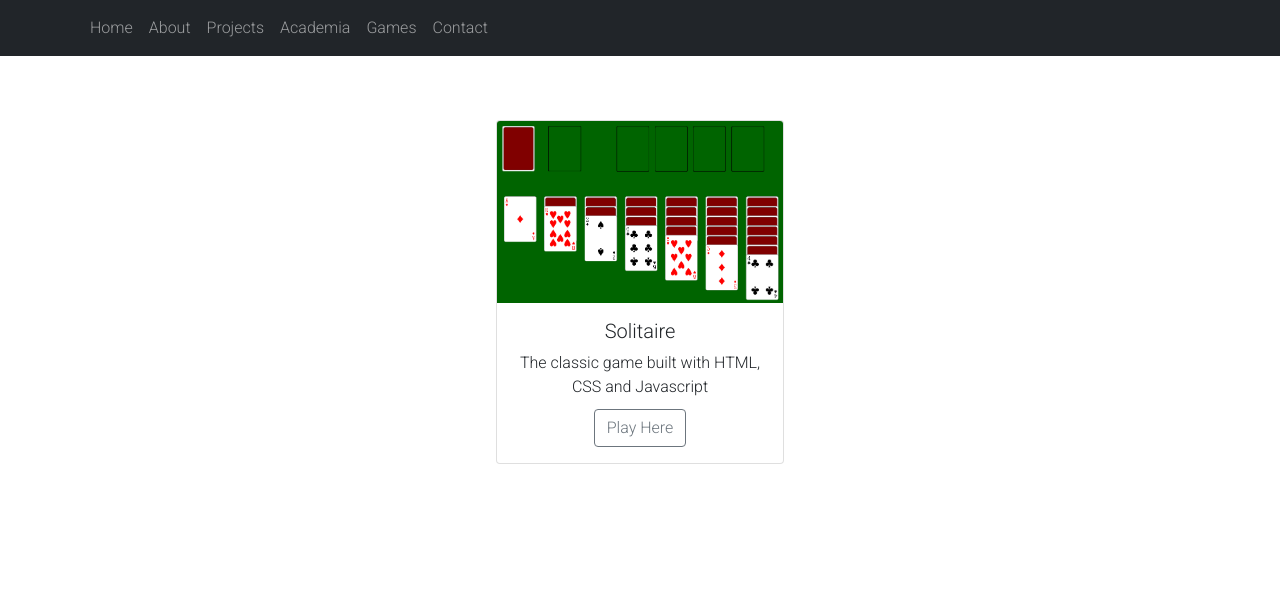
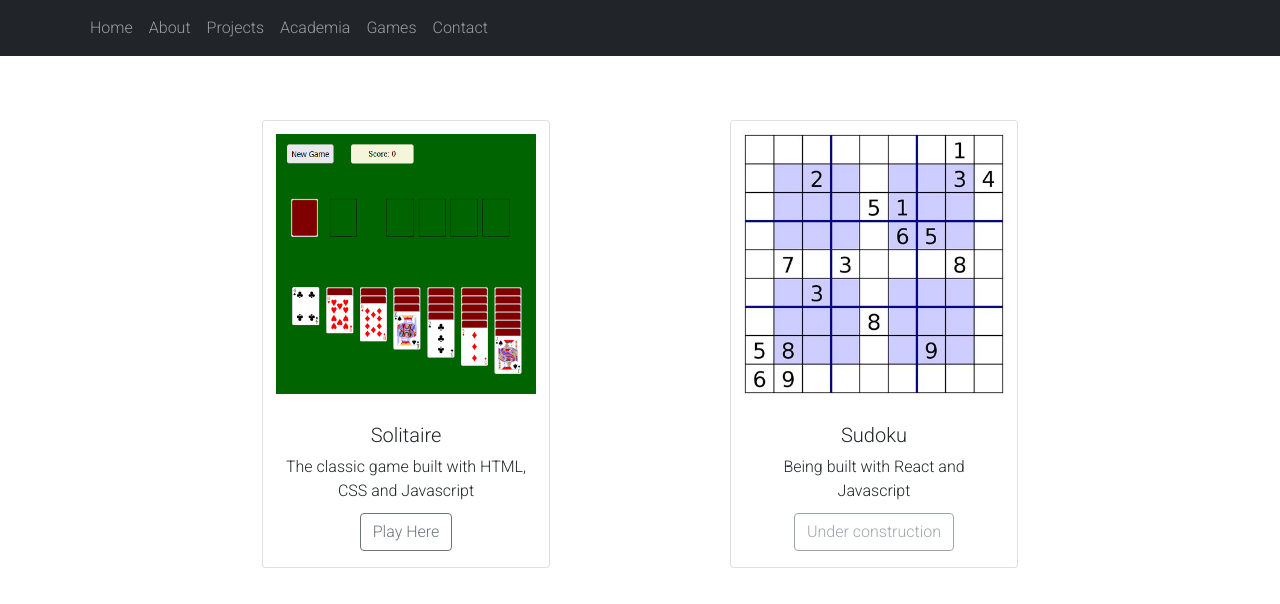
Before and after one commit to Jdshin/Portfolio, a React (Create React App) app: page /games in a window 1280 px wide. Shown: the top 604 px of the page. Built offline with nearby package versions, Linux system fonts and the light colour scheme.

Commit message:
Standardize game image sizes for Games page

```diff
--- a/src/App.css
+++ b/src/App.css
@@ -71,7 +71,7 @@ button {
 
 .game-container {
   display: flex;
-  justify-content: center;
+  justify-content: space-evenly;
   margin-top: 5%;
 }
 
@@ -83,3 +83,7 @@ button {
 .body-container {
   margin-top: 5%;
 }
+
+#solitaire_img{
+  padding: 13px;
+}
--- a/src/pages/Games.js
+++ b/src/pages/Games.js
@@ -1,5 +1,6 @@
 import {Container, Row, Col, Card, Button} from 'react-bootstrap';
-import solitaire_img from '../assets/images/solitaire.png';
+import solitaire_img from '../assets/images/solitaire2.png';
+import sudoku_img from '../assets/images/sudoku.jpg';
 
 function Games(props){
     return (
@@ -14,6 +15,16 @@ function Games(props){
                     </a>
                 </Card.Body>
             </Card>
+            <Card style={{width: '18rem'}}>
+                <Card.Img variant="top" src={sudoku_img}/>
+                <Card.Body>
+                    <Card.Title>Sudoku</Card.Title>
+                    <Card.Text>Being built with React and Javascript</Card.Text>
+                    {/* <a href="https://jdshin.github.io/Sudoku/"> */}
+                        <Button variant="outline-secondary" disabled>Under construction</Button>
+                    {/* </a> */}
+                </Card.Body>
+            </Card>
         </Container>
     );
 };
```
Also changed, not shown: src/assets/images/solitaire2.png (added), src/assets/images/sudoku.jpg (added).
